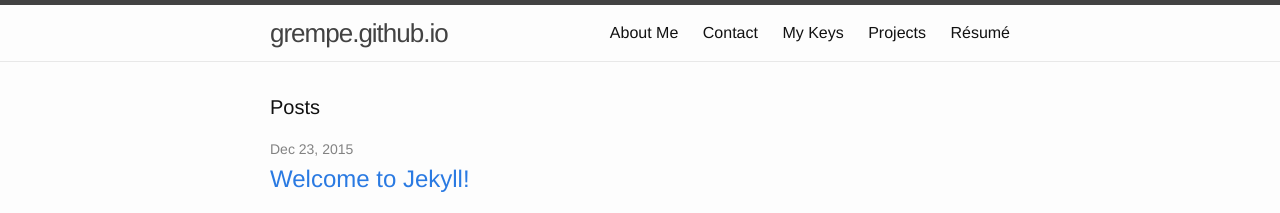
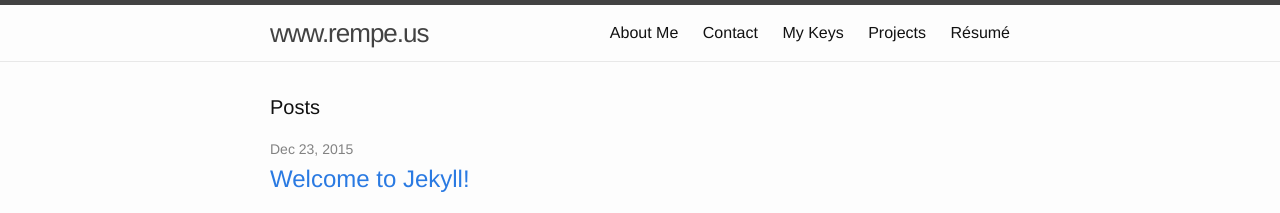
Before and after one commit to grempe/grempe.github.io, a Jekyll site: the page built from index.html, in a window 1280 px wide. Shown: the top 213 px of the page. Built offline with Jekyll 4.4.1, drawn with Linux system fonts in a browser that asks for light colours.

Commit message:
Rename site to www.rempe.us

```diff
--- a/_config.yml
+++ b/_config.yml
@@ -1,11 +1,11 @@
 # Site settings
-title: grempe.github.io
+title: www.rempe.us
 name: "Glenn Rempe"
 email: glenn@rempe.us
 description: > # this means to ignore newlines until "baseurl:"
   My personal website. It may not be much, but its all mine.
 baseurl: "" # the subpath of your site, e.g. /blog/
-url: "https://grempe.github.io" # the base hostname & protocol for your site
+url: "https://www.rempe.us" # the base hostname & protocol for your site
 source_url: "https://github.com/grempe/grempe.github.io" # the location of the source code for this site.
 twitter_username: grempe
 github_username:  grempe
```
